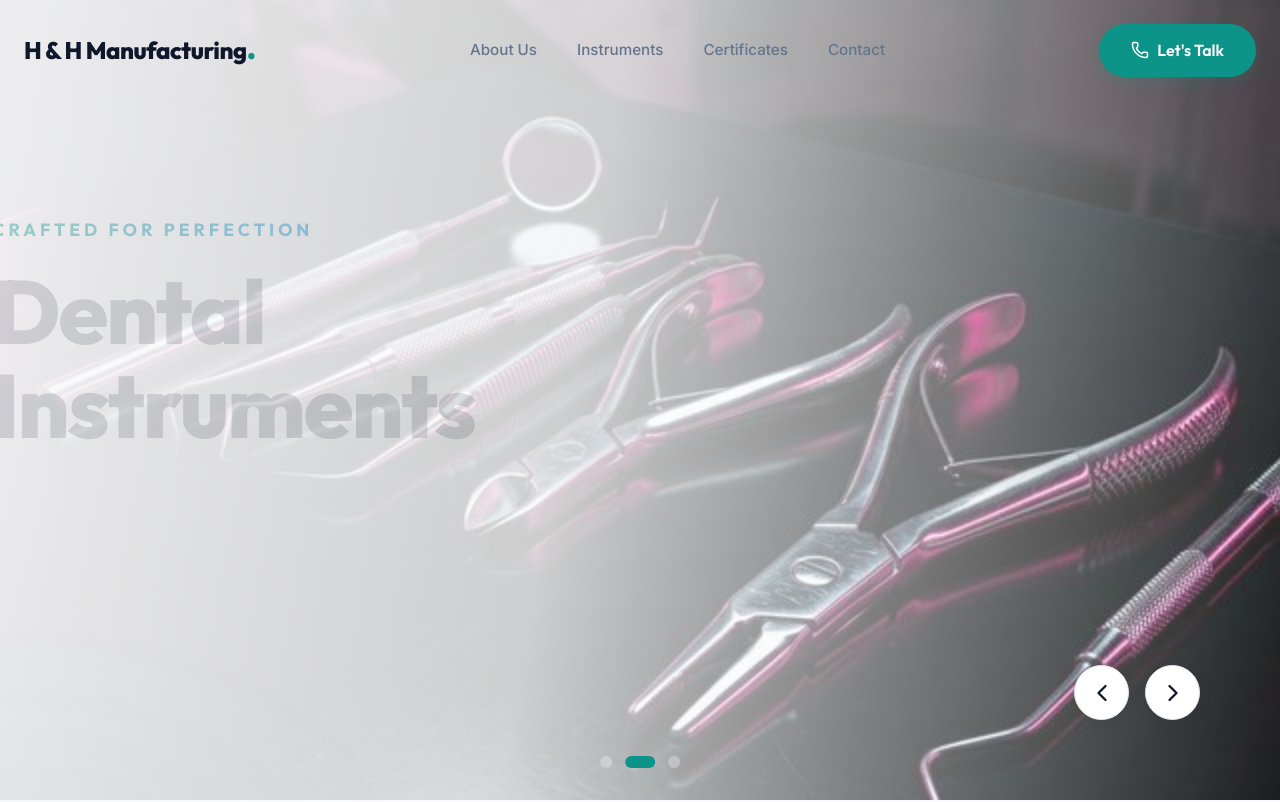
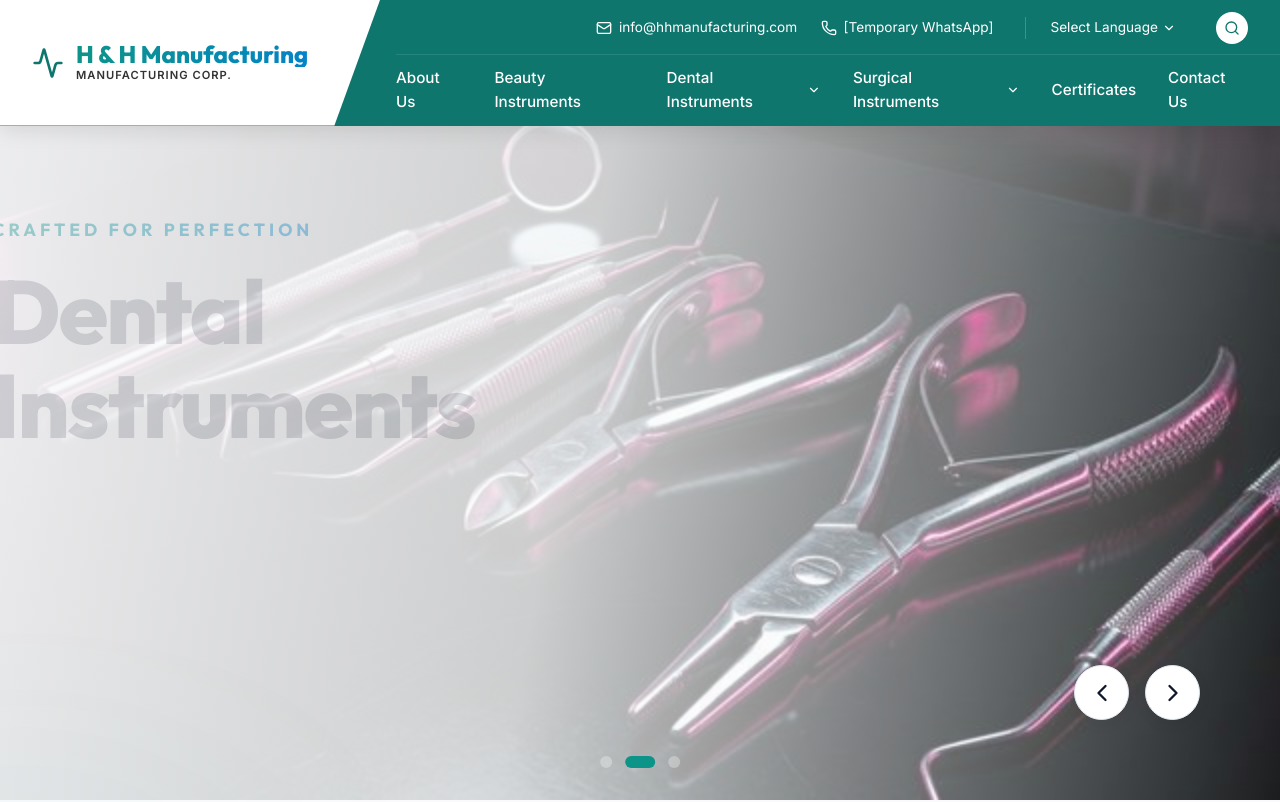
Before and after one commit to Digitalastra01/demo, a React (Vite) app: page / in a window 1280 px wide. Shown: the top 802 px of the page. Built offline with nearby package versions, Linux system fonts and the light colour scheme.

Commit message:
Redesign navbar to match dark green style with top info bar

```diff
--- a/src/components/Navbar.css
+++ b/src/components/Navbar.css
@@ -1,57 +1,158 @@
-.navbar {
+/* Navbar.css */
+.navbar-wrapper {
   position: fixed;
   top: 0;
   left: 0;
   width: 100%;
   z-index: 1000;
   transition: all 0.4s cubic-bezier(0.4, 0, 0.2, 1);
-  padding: 1.5rem 0;
-  background: transparent;
+  background: var(--primary-dark);
+  box-shadow: 0 4px 20px rgba(0, 0, 0, 0.1);
 }
 
-.navbar.glass-nav {
-  padding: 1rem 0;
-  background: rgba(255, 255, 255, 0.85); /* Pristine light glass */
-  backdrop-filter: blur(20px);
-  -webkit-backdrop-filter: blur(20px);
-  border-bottom: 1px solid var(--border-light);
-  box-shadow: 0 4px 30px rgba(0, 0, 0, 0.05); /* very soft shadow */
+.scrolled-nav {
+  /* No transparency when scrolled for this solid design */
+  box-shadow: 0 4px 25px rgba(0, 0, 0, 0.2);
 }
 
-.nav-content {
+.navbar-container {
   display: flex;
-  justify-content: space-between;
-  align-items: center;
+  width: 100%;
+  height: auto;
+  min-height: 90px;
 }
 
-.logo a {
+/* LOGO AREA - WHITE BG */
+.logo-area {
+  background: #ffffff;
+  padding: 0 3rem 0 2rem;
+  display: flex;
+  align-items: center;
+  min-width: 380px;
+  clip-path: polygon(0 0, 100% 0, 88% 100%, 0 100%);
+}
+
+.logo-area a {
+  display: flex;
+  align-items: center;
+  gap: 0.75rem;
+  text-decoration: none;
+}
+
+.logo-icon-wrapper {
+  display: flex;
+  align-items: center;
+  justify-content: center;
+}
+
+.logo-text {
+  display: flex;
+  flex-direction: column;
+}
+
+.logo-title {
   font-family: 'Outfit', sans-serif;
   font-size: 1.5rem;
   font-weight: 800;
-  color: var(--text-main);
-  display: flex;
-  align-items: baseline;
-  letter-spacing: -0.5px;
+  line-height: 1.1;
+  color: var(--primary-dark);
 }
 
-.accent-dot {
-  color: var(--primary);
-  font-size: 2rem;
-  line-height: 0;
+.logo-subtitle {
+  font-size: 0.7rem;
+  text-transform: uppercase;
+  letter-spacing: 1px;
+  color: #333;
+  font-weight: 700;
 }
 
-.desktop-menu {
+/* RIGHT NAV AREA - GREEN BG */
+.nav-area {
+  flex: 1;
   display: flex;
-  gap: 2.5rem;
+  flex-direction: column;
+  padding-left: 1rem;
+}
+
+/* TOP INFO BAR */
+.top-info-bar {
+  display: flex;
+  justify-content: flex-end;
   align-items: center;
+  padding: 0.75rem 2rem 0.6rem 0;
+  gap: 1.5rem;
+  border-bottom: 1px solid rgba(255, 255, 255, 0.1);
+  color: #fff;
+  font-size: 0.85rem;
+}
+
+.info-item {
+  display: flex;
+  align-items: center;
+  gap: 0.4rem;
+}
+
+.info-item a {
+  color: #fff;
+  text-decoration: none;
+  transition: opacity 0.2s;
+}
+
+.info-item a:hover {
+  opacity: 0.8;
+}
+
+.dropdown-container {
+  display: flex;
+  align-items: center;
+  gap: 0.25rem;
+  cursor: pointer;
+}
+
+.language-selector {
+  border-left: 1px solid rgba(255,255,255,0.2);
+  padding-left: 1.5rem;
+  margin-left: 0.5rem;
+}
+
+.search-btn-circle {
+  background: #ffffff;
+  border: none;
+  border-radius: 50%;
+  width: 32px;
+  height: 32px;
+  display: flex;
+  align-items: center;
+  justify-content: center;
+  cursor: pointer;
+  color: var(--primary-dark);
+  margin-left: 1rem;
+  transition: transform 0.2s;
+}
+
+.search-btn-circle:hover {
+  transform: scale(1.05);
+}
+
+/* BOTTOM NAV BAR */
+.bottom-nav-bar {
+  display: flex;
+  justify-content: flex-end;
+  align-items: center;
+  padding: 0.7rem 2rem 0.7rem 0;
+  gap: 2rem;
 }
 
 .nav-link {
+  color: #ffffff;
   font-weight: 500;
-  color: var(--text-muted);
-  transition: color 0.3s ease;
   font-size: 0.95rem;
+  text-decoration: none;
+  display: flex;
+  align-items: center;
+  gap: 0.3rem;
   position: relative;
+  transition: opacity 0.3s ease;
 }
 
 .nav-link::after {
@@ -61,21 +162,21 @@
   left: 0;
   width: 0;
   height: 2px;
-  background: var(--primary);
+  background: #ffffff;
   transition: width 0.3s ease;
-  border-radius: 2px;
 }
 
 .nav-link:hover::after {
   width: 100%;
 }
 
+/* MOBILE TOGGLE */
 .mobile-toggle {
   display: none;
   background: none;
   border: none;
-  color: var(--text-main);
   cursor: pointer;
+  margin-left: 1rem;
 }
 
 .mobile-menu {
@@ -83,31 +184,56 @@
   top: 100%;
   left: 0;
   width: 100%;
+  background: var(--primary-dark);
+  border-top: 1px solid rgba(255,255,255,0.1);
   overflow: hidden;
-  background: rgba(255, 255, 255, 0.95);
-  backdrop-filter: blur(20px);
-  border-bottom: 1px solid var(--border-light);
 }
 
 .mobile-menu-inner {
-  padding: 2rem;
+  padding: 1.5rem;
   display: flex;
   flex-direction: column;
-  gap: 1.5rem;
+  gap: 1rem;
 }
 
 .mobile-menu-inner a {
-  font-size: 1.2rem;
+  color: #fff;
+  font-size: 1.1rem;
   font-weight: 500;
-  color: var(--text-main);
   text-decoration: none;
+  border-bottom: 1px solid rgba(255,255,255,0.05);
+  padding-bottom: 0.5rem;
 }
 
-@media (max-width: 768px) {
-  .desktop-menu {
+@media (max-width: 1024px) {
+  .logo-area {
+    min-width: 250px;
+    clip-path: none;
+    padding: 0 1rem;
+  }
+  .bottom-nav-bar {
+    gap: 1rem;
+  }
+  .logo-title {
+    font-size: 1.2rem;
+  }
+}
+
+@media (max-width: 850px) {
+  .bottom-nav-bar {
+    display: none; /* Hide bottom links on mobile */
+  }
+  .top-info-bar .info-item:not(.language-selector) {
+    display: none; /* Hide info items on mobile */
+  }
+  .language-selector {
     display: none;
   }
   .mobile-toggle {
     display: block;
   }
+  .top-info-bar {
+    border-bottom: none;
+    padding: 0.75rem 2rem;
+  }
 }
--- a/src/components/Navbar.jsx
+++ b/src/components/Navbar.jsx
@@ -1,5 +1,5 @@
 import { useState, useEffect } from 'react';
-import { Menu, X, Phone } from 'lucide-react';
+import { Menu, X, Phone, Mail, Search, ChevronDown, Activity } from 'lucide-react';
 import { motion, AnimatePresence } from 'framer-motion';
 import './Navbar.css';
 
@@ -17,41 +17,65 @@ const Navbar = () => {
 
   return (
     <motion.nav
-      className={`navbar ${scrolled ? 'glass-nav' : ''}`}
+      className={`navbar-wrapper ${scrolled ? 'scrolled-nav' : ''}`}
       initial={{ y: -100 }}
       animate={{ y: 0 }}
       transition={{ duration: 0.6, ease: "easeOut" }}
     >
-      <div className="container nav-content">
-        <motion.div
-          className="logo"
-          whileHover={{ scale: 1.05 }}
-        >
-          <a href="#">H & H Manufacturing<span className="accent-dot">.</span></a>
-        </motion.div>
+      <div className="navbar-container">
 
-        <div className="desktop-menu">
-          <motion.a whileHover={{ y: -2, color: 'var(--primary)' }} href="#about" className="nav-link">About Us</motion.a>
-          <motion.a whileHover={{ y: -2, color: 'var(--primary)' }} href="#categories" className="nav-link">Instruments</motion.a>
-          <motion.a whileHover={{ y: -2, color: 'var(--primary)' }} href="#certificates" className="nav-link">Certificates</motion.a>
-          <motion.a whileHover={{ y: -2, color: 'var(--primary)' }} href="#contact" className="nav-link">Contact</motion.a>
+        {/* Left Logo Area */}
+        <div className="logo-area">
+          <a href="#">
+            <div className="logo-icon-wrapper">
+              <Activity size={32} color="var(--primary-dark)" />
+            </div>
+            <div className="logo-text">
+              <span className="logo-title text-gradient">H & H Manufacturing</span>
+              <span className="logo-subtitle">Manufacturing Corp.</span>
+            </div>
+          </a>
         </div>
 
-        <div className="nav-actions desktop-menu">
-          <motion.a
-            href="#contact"
-            className="btn-primary"
-            whileHover={{ scale: 1.05 }}
-            whileTap={{ scale: 0.95 }}
-          >
-            <Phone size={18} />
-            Let's Talk
-          </motion.a>
+        {/* Right Nav Area */}
+        <div className="nav-area">
+          {/* Top Bar Info */}
+          <div className="top-info-bar">
+            <div className="info-item">
+              <Mail size={16} />
+              <a href="mailto:info@hhmanufacturing.com">info@hhmanufacturing.com</a>
+            </div>
+            <div className="info-item">
+              <Phone size={16} />
+              <span>[Temporary WhatsApp]</span>
+            </div>
+            <div className="info-item dropdown-container language-selector">
+              <span>Select Language</span>
+              <ChevronDown size={14} />
+            </div>
+            <button className="search-btn-circle" aria-label="Search">
+              <Search size={16} color="var(--primary-dark)" />
+            </button>
+            <button className="mobile-toggle" onClick={() => setIsOpen(!isOpen)} aria-label="Toggle Navigation">
+              {isOpen ? <X size={24} color="#fff" /> : <Menu size={24} color="#fff" />}
+            </button>
+          </div>
+
+          {/* Bottom Nav Links */}
+          <div className="bottom-nav-bar desktop-menu">
+            <a href="#about" className="nav-link">About Us</a>
+            <a href="#categories" className="nav-link">Beauty Instruments</a>
+            <div className="dropdown-container">
+              <a href="#categories" className="nav-link">Dental Instruments <ChevronDown size={14} /></a>
+            </div>
+            <div className="dropdown-container">
+              <a href="#categories" className="nav-link">Surgical Instruments <ChevronDown size={14} /></a>
+            </div>
+            <a href="#certificates" className="nav-link">Certificates</a>
+            <a href="#contact" className="nav-link">Contact Us</a>
+          </div>
         </div>
 
-        <button className="mobile-toggle" onClick={() => setIsOpen(!isOpen)}>
-          {isOpen ? <X size={24} /> : <Menu size={24} />}
-        </button>
       </div>
 
       {/* Mobile Menu */}
@@ -65,13 +89,12 @@ const Navbar = () => {
             transition={{ duration: 0.3 }}
           >
             <div className="mobile-menu-inner">
-              <a href="#about" onClick={() => setIsOpen(false)}>About Us</a>
-              <a href="#categories" onClick={() => setIsOpen(false)}>Instruments</a>
-              <a href="#certificates" onClick={() => setIsOpen(false)}>Certificates</a>
-              <a href="#contact" onClick={() => setIsOpen(false)}>Contact</a>
-              <a href="#contact" className="btn-primary" style={{marginTop: '1rem', width: '100%', justifyContent: 'center'}}>
-                <Phone size={18} /> Let's Talk
-              </a>
+               <a href="#about" onClick={() => setIsOpen(false)}>About Us</a>
+               <a href="#categories" onClick={() => setIsOpen(false)}>Beauty Instruments</a>
+               <a href="#categories" onClick={() => setIsOpen(false)}>Dental Instruments</a>
+               <a href="#categories" onClick={() => setIsOpen(false)}>Surgical Instruments</a>
+               <a href="#certificates" onClick={() => setIsOpen(false)}>Certificates</a>
+               <a href="#contact" onClick={() => setIsOpen(false)}>Contact Us</a>
             </div>
           </motion.div>
         )}
```
